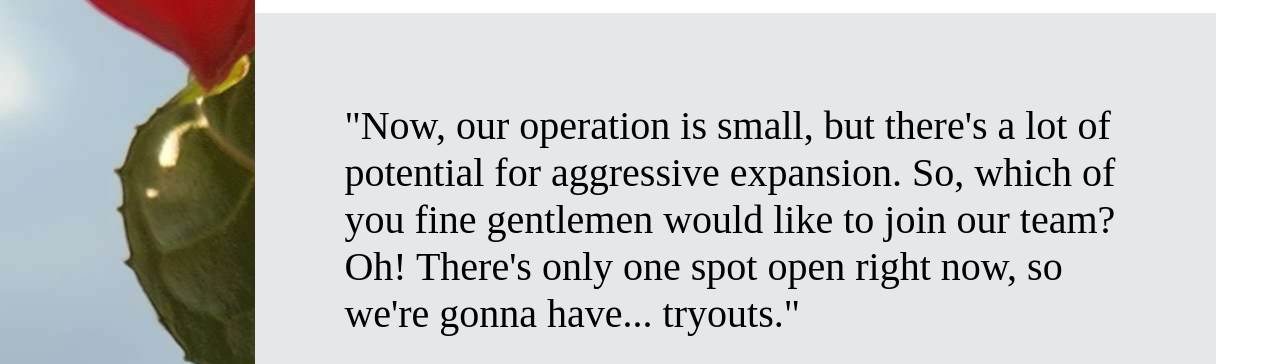
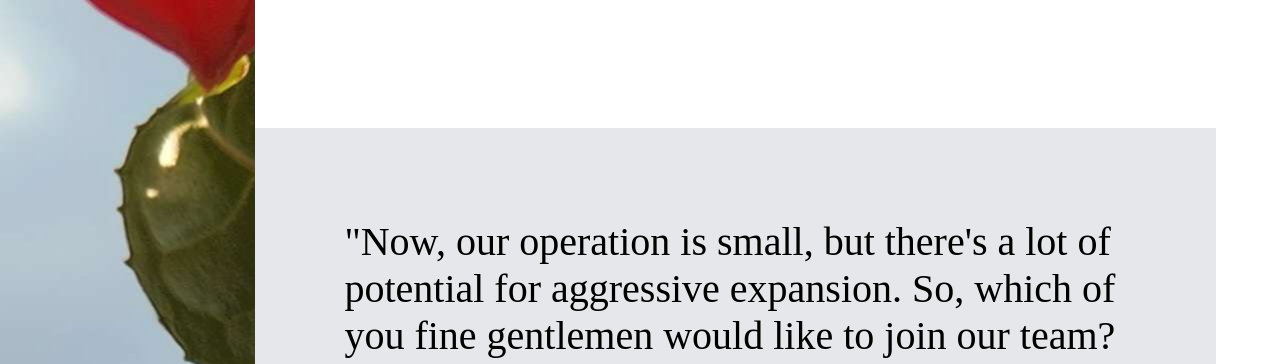
Before and after one commit to Advaitmenon1106/sign-up-form, a plain HTML site: page index.html in a window 1280 px wide. Shown: the top 364 px of the page. Drawn offline with Linux system fonts and the light colour scheme; a web font is replaced by a local one.

Commit message:
Made some minor changes to the styles (aesthetic)

```diff
--- a/styles.css
+++ b/styles.css
@@ -24,7 +24,7 @@
 .promotional-text{
     background-color: #e5e7eb;
     flex: 1;
-    margin-top: 1%;
+    margin-top: 10%;
     margin-right: 5%;
     font-size: 40px;
     height: fit-content;
```
